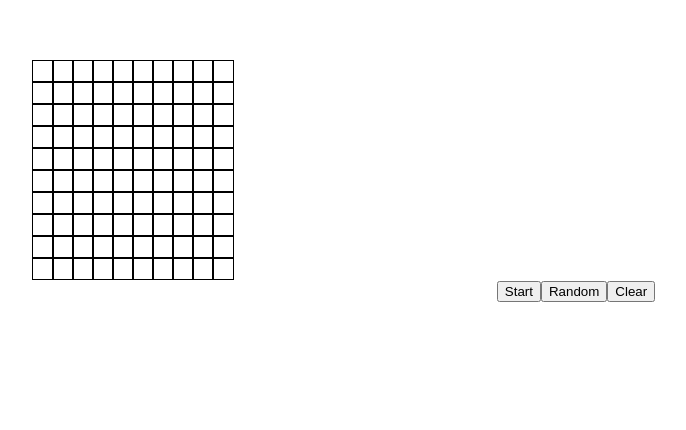
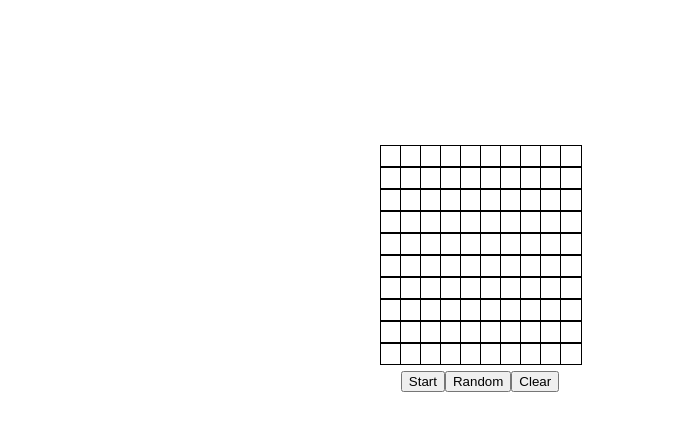
Before and after one commit to levadaniela/Game-of-Life, a React (Create React App) app: page / in a window 1280 px wide. Shown: the part 132-562 px from the top of the page, without its empty margins (160-846 px from the left). Built offline with nearby package versions, Linux system fonts and the light colour scheme.

Commit message:
moved style to css

```diff
--- a/src/App.css
+++ b/src/App.css
@@ -1,5 +1,37 @@
+
+
 .App {
-  text-align: center;
-  margin-top: 15%;
-  margin-left: 15%;
+  display: flex;
+  flex-direction: column;
+  justify-content: center;
+  align-items: center;
+  height: 100vh;
+
 }
+
+/* @media screen and (max-width: 800px){
+  .App{flex-direction: column}
+} */
+.Grid {
+    display: grid;
+    grid-template-columns: repeat(10, 20px)
+
+}
+
+.CellTurquoise{
+  width: 20px;
+  height: 20px;
+  background-color: turquoise;
+  border: solid 1px black
+}
+
+.CellWhite{
+  width: 20px;
+  height: 20px;
+  background-color: white;
+  border: solid 1px black
+}
+
+.Button{
+  margin-top: 5px;
+}
--- a/src/App.js
+++ b/src/App.js
@@ -94,15 +94,10 @@ function App() {
 
   return (
     <div className="App">
-      <div
-        style={{
-          display: "grid",
-          gridTemplateColumns: `repeat(${numCols}, 20px)`,
-        }}
-      >
+      <div className="Grid">
         {grid.map((rows, i) =>
           rows.map((col, j) => (
-            <div
+            <div className={grid[i][j] ? "CellTurquoise" : "CellWhite"}
               key={`${i}-${j}`}
               onClick={() => {
                 const newGrid = produce(grid, (gridCopy) => {
@@ -110,17 +105,12 @@ function App() {
                 });
                 setGrid(newGrid);
               }}
-              style={{
-                width: 20,
-                height: 20,
-                backgroundColor: grid[i][j] ? "turquoise" : undefined,
-                border: "solid 1px black",
-              }}
             />
           ))
         )}
       </div>
-
+      {" "}
+<div className="Button">
       <button
         onClick={() => {
           setRunning(!running);
@@ -146,6 +136,7 @@ function App() {
       >
         Clear
       </button>
+      </div>
     </div>
   );
 }
```
Also changed, not shown: 1 other file (tests, documents, lock files or other folders).
